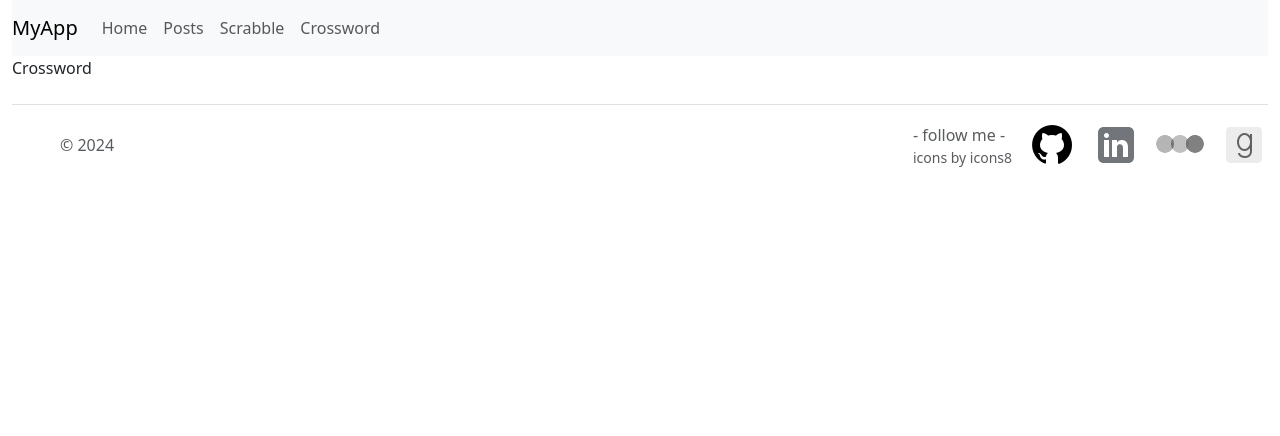
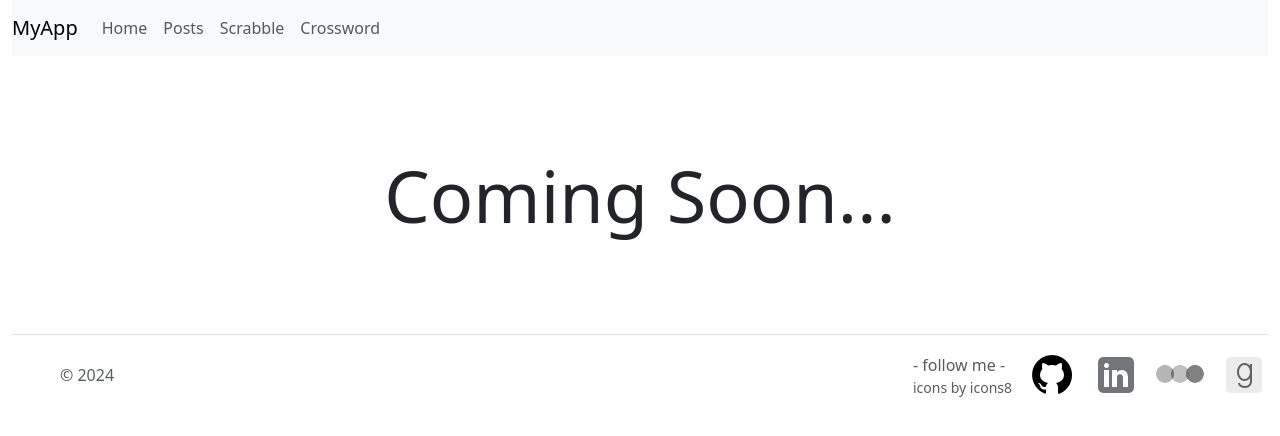
Before and after one commit to alex-wang-13/alexweb, a React (Create React App) app: page /crossword in a window 1280 px wide. Shown: the top 436 px of the page. Built offline with nearby package versions, Linux system fonts and the light colour scheme.

Commit message:
added placeholder text

```diff
--- a/src/components/Crossword.js
+++ b/src/components/Crossword.js
@@ -1,5 +1,7 @@
 const Crossword = () => {
-    return "Crossword";
+    return (
+        <p className="display-2 text-center my-5 py-5">Coming Soon...</p>
+    );
 };
 
 export default Crossword;
```
